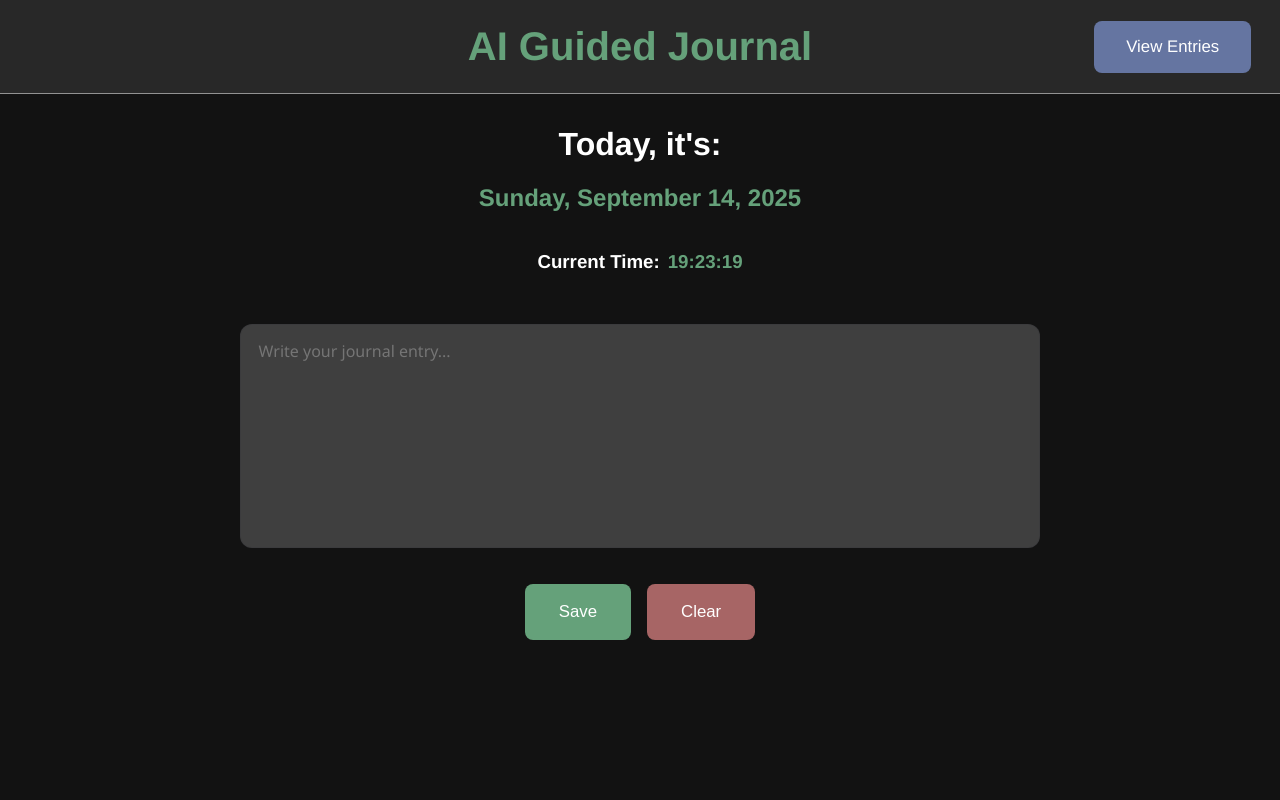
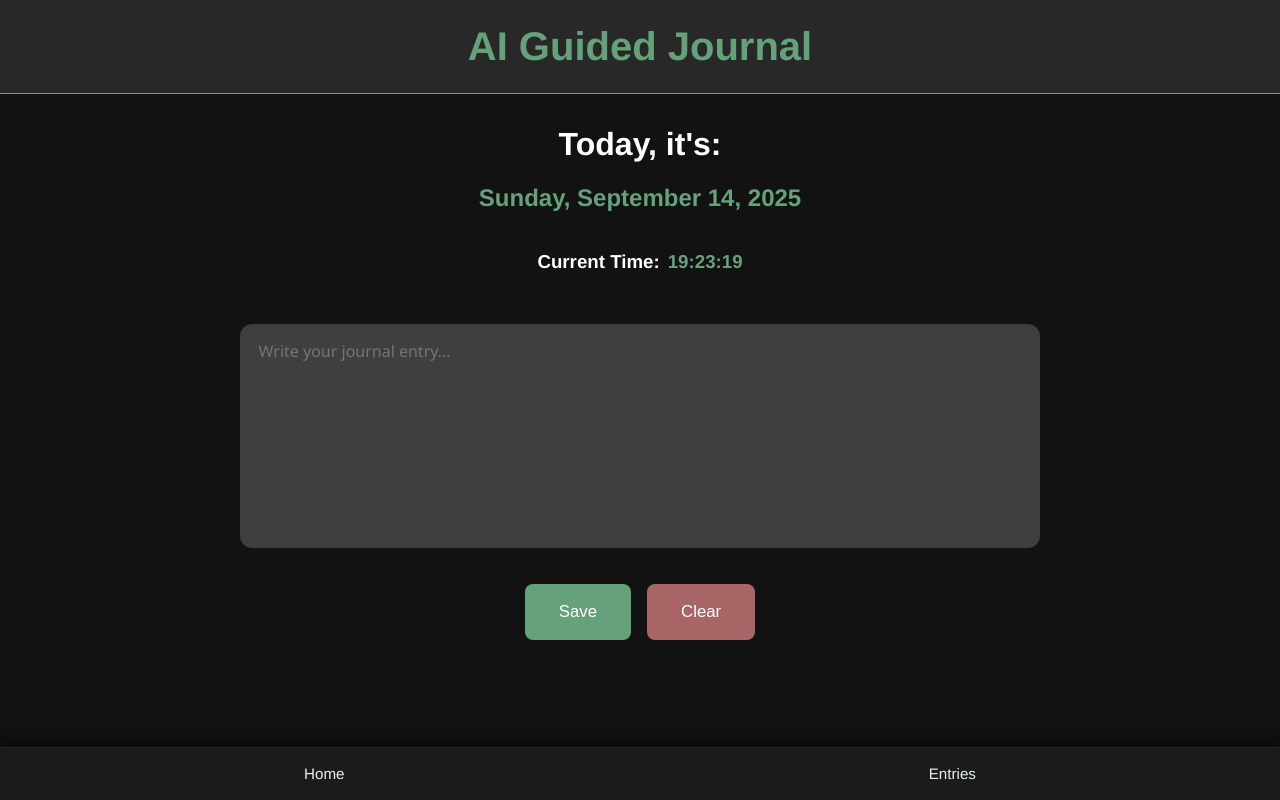
Before and after one commit to rubenzu03/ai-guided-journal, a Django app: page / in a window 1280 px wide. Run offline with Django 5.2, Linux system fonts and the light colour scheme.

Commit message:
Added navigation bottom bar

```diff
--- a/journal/static/journal/css/base.css
+++ b/journal/static/journal/css/base.css
@@ -10,7 +10,6 @@ a {
   text-decoration: none;
   color: inherit;
 }
-
 
 .banner {
   position: sticky;
@@ -29,7 +28,7 @@ a {
   box-sizing: border-box;
 }
 #banner-title {
-    color: #65A17A;
+  color: #65a17a;
   font-size: 2.5rem;
   text-align: center;
   margin: 0.5rem 0;
@@ -37,7 +36,7 @@ a {
 
 .button {
   margin-top: 1rem;
-    background-color: #65A17A;
+  background-color: #65a17a;
   color: white;
   padding: 1rem 2rem;
   border-radius: 8px;
@@ -45,19 +44,56 @@ a {
   font-size: 1.05rem;
 }
 
-#entries-button {
-    margin-top: 0;
-    margin-right: 1rem;
-    position: absolute;
-    right: 0.8rem;
-    top: 50%;
-    transform: translateY(-50%);
-    background-color: #6575A1;
-    color: white;
-    border-radius: 8px;
-    border-color: transparent;
-    font-size: 1.05rem;
+.bottom-nav {
+  position: fixed;
+  bottom: 0;
+  left: 0;
+  right: 0;
+  display: flex;
+  justify-content: space-around;
+  align-items: center;
+  gap: 0.5rem;
+  padding: 0.6rem 1rem;
+  background: rgba(30,30,30,0.85);
+  border-top: 1px solid rgba(255,255,255,0.04);
+  backdrop-filter: blur(6px);
+  z-index: 1100;
+  box-shadow: 0 -6px 18px rgba(0,0,0,0.6);
 }
+
+.bottom-nav__item {
+  color: #e6f2ea;
+  background: transparent;
+  padding: 0.5rem 0.9rem;
+  border-radius: 999px;
+  font-size: 0.95rem;
+  display: inline-flex;
+  align-items: center;
+  gap: 0.5rem;
+  transition: transform .12s ease, background-color .12s ease, color .12s ease, box-shadow .12s ease;
+  text-decoration: none;
+}
+
+.bottom-nav__item:hover,
+.bottom-nav__item:focus {
+  background: rgba(101,161,122,0.12);
+  color: #65a17a;
+  transform: translateY(-3px);
+  box-shadow: 0 6px 18px rgba(101,161,122,0.06);
+  outline: none;
+}
+
+.bottom-nav__item:active {
+  transform: translateY(0);
+  background: rgba(101,161,122,0.16);
+}
+
+.bottom-nav__item[aria-current="page"],
+.bottom-nav__item.active {
+  color: #65a17a;
+  background: rgba(101,161,122,0.14);
+}
+
 
 @media (max-width: 600px) {
   .banner {
@@ -75,11 +111,16 @@ a {
     transform: none;
     margin-top: 0.5rem;
     right: auto;
-    }
-
+    padding: 0.5rem 0.8rem;
+    font-size: 0.9rem;
+    max-width: 10rem;
+    white-space: nowrap;
+    overflow: hidden;
+    text-overflow: ellipsis;
   }
 
 
+}
 
 /* estados */
 .button:hover {
--- a/journal/templates/base.html
+++ b/journal/templates/base.html
@@ -9,7 +9,7 @@
     <meta charset="utf-8" />
     <meta http-equiv="X-UA-Compatible" content="IE=edge" />
     <title>{% block title %}AI Guided Journal{% endblock %}</title>
-    <meta name="viewport" content="width=device-width, initial-scale=1" />
+    <meta name="viewport" content="width=device-width, initial-scale=1, viewport-fit=cover" />
     <link rel="stylesheet" href="{% static 'journal/css/base.css' %}" />
     {% block extra_css %}{% endblock %}
   </head>
@@ -21,11 +21,14 @@
         src="{% static 'journal/icons/dark-mode.svg' %}"
         alt="Dark Mode Icon"
       /> -->
-      <a id="entries-button" class="button" href="{% url 'entries' %}">View Entries</a>
     </div>
     <main>
         {% block content %}{% endblock %}
     </main>
+    <nav class="bottom-nav" role="navigation" aria-label="Main navigation">
+      <a class="bottom-nav__item" href="/">Home</a>
+      <a class="bottom-nav__item" href="{% url 'entries' %}">Entries</a>
+    </nav>
     <script src="{% static 'journal/js/dateAndTime.js' %}"></script>
     <script src="{% static 'journal/js/clearTextArea.js' %}" async defer></script>
 
```
Lines whose indentation alone changed are shown as unchanged.
